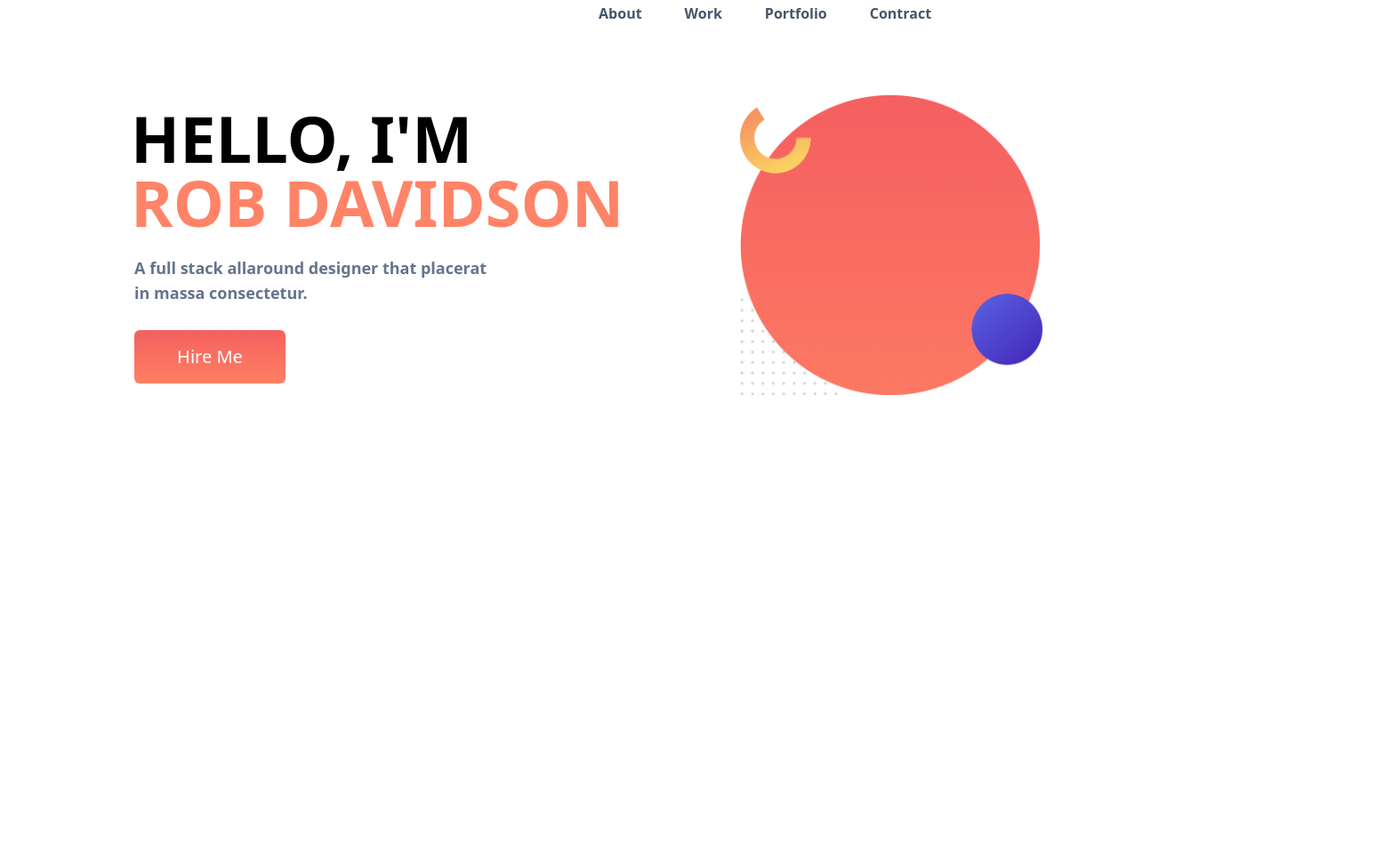
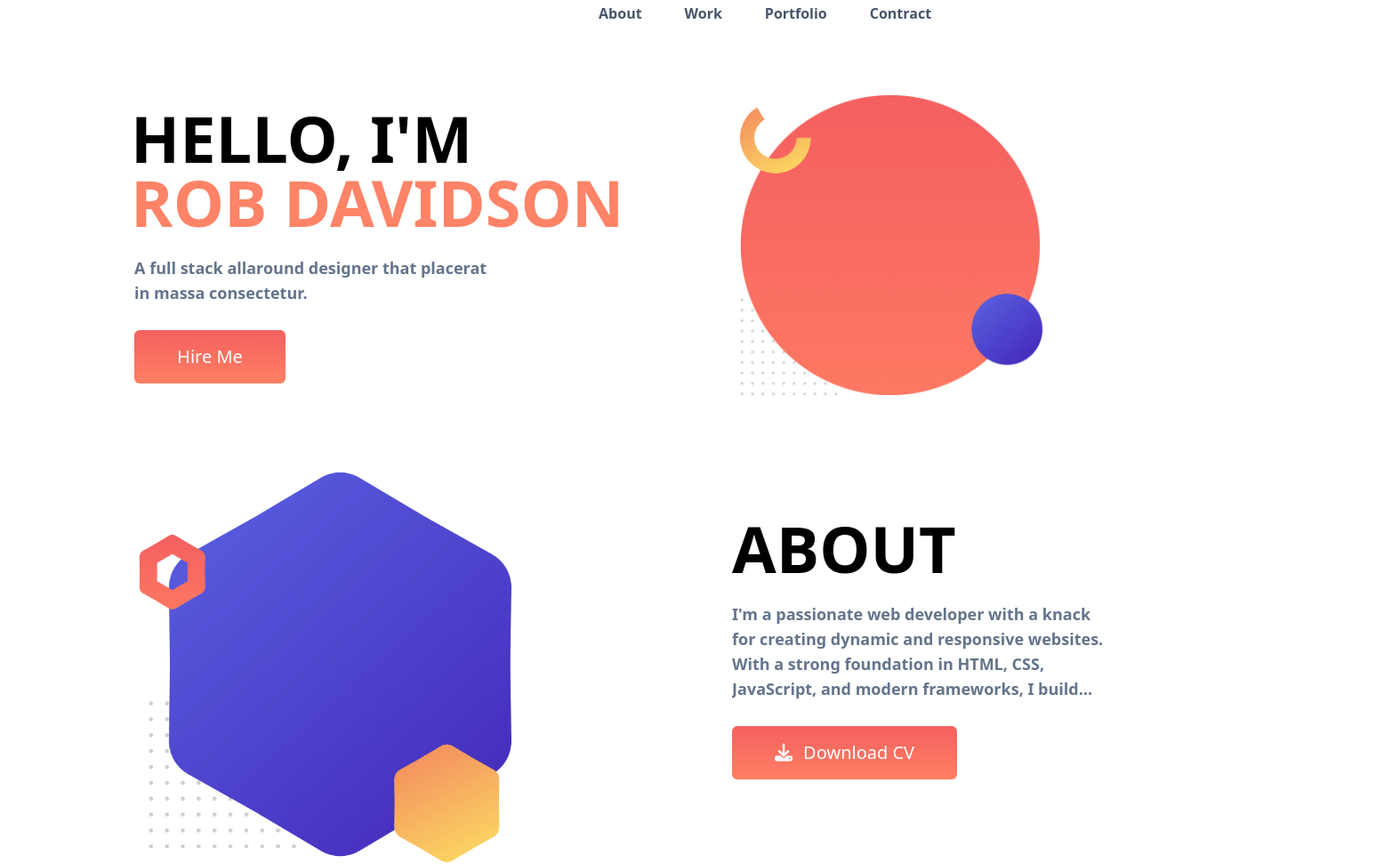
Before and after one commit to hsrokon/6-PersonalWeb-PH, a plain HTML site: page index.html in a window 1280 px wide. Shown: the part 45-1016 px from the top of the page at 89% size, 1556 px wide, since content can reach past the window. Before the commit the page ends 800 px from the top, so only its background shows below. Drawn offline with nearby package versions, Linux system fonts and the light colour scheme.

Commit message:
section2 completed

```diff
--- a/index.html
+++ b/index.html
@@ -6,6 +6,7 @@
     <title>Portfolio</title>
 
     <script src="https://cdn.tailwindcss.com"></script>
+    <link rel="stylesheet" href="https://cdnjs.cloudflare.com/ajax/libs/font-awesome/6.6.0/css/all.min.css">
 
 </head>
 <body class="w-11/12 mx-auto mt-10 md:mt-12">
@@ -36,6 +37,24 @@
     </section>
 
     <!-- section2 -->
+    <section class="mt-32 md:mt-20 w-10/12 mx-auto md:flex md:justify-between md:items-center relative">
+
+        <div class="md:hidden w-6/12 flex-1">
+            <img class="w-full " src="shapes/Group 33089.png" alt="">
+        </div>
+
+        <div class=" hidden md:block md:flex-1 md:-mr-80 lg:-mr-96">
+            <img class="w-6/12 md:w-4/12" src="shapes/Group 33089.png" alt="">
+        </div>
+
+        <div class="flex-1 w-9/12 absolute left-40 md:left-96 top-24 md:top-0 lg:ml-24 xl:ml-72 lg:top-14">
+            <h1 class="font-font1 text-3xl md:text-start text-center md:text-7xl font-bold ">ABOUT</h1>
+            <p class="mt-3 md:mt-6 text-sm md:text-lg w-11/12 md:w-7/12 text-slate-500 font-semibold line-clamp-4">I'm a passionate web developer with a knack for creating dynamic and responsive websites. With a strong foundation in HTML, CSS, JavaScript, and modern frameworks, I build user-friendly interfaces that are both functional and visually appealing. My goal is to turn ideas into seamless digital experiences.</p>
+            <button class="mt-3 md:mt-7 bg-gradient-to-b from-[#F46060] to-[#FF8063] text-white py-2 md:py-4 px-8 md:px-12 md:text-xl rounded-md hover:from-[#FF8063] hover:to-[#F46060]"><i class="fa-sharp fa-solid fa-download mr-3"></i>Download CV</button>
+        </div>
+
+
+    </section>
 
 </body>
 </html>
```
Also changed, not shown: icons/download.png (added).
